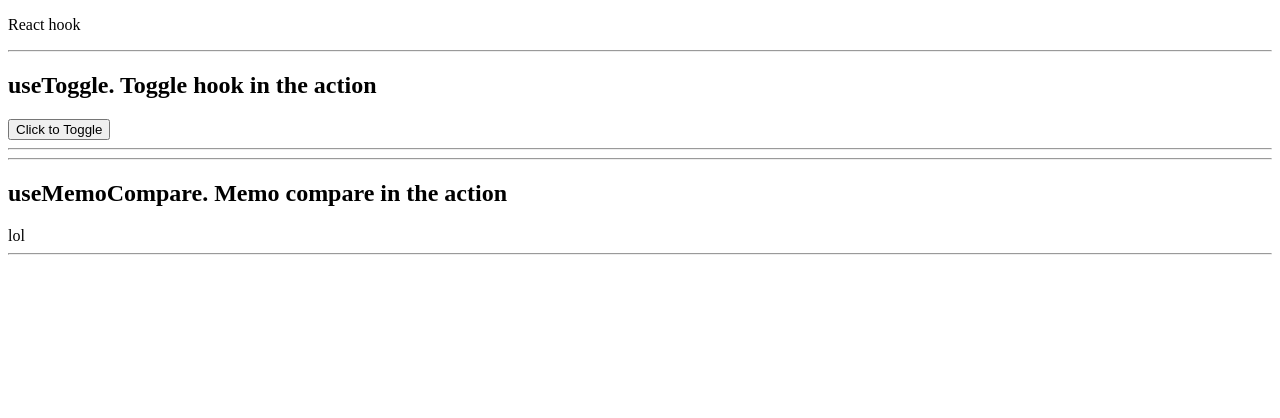
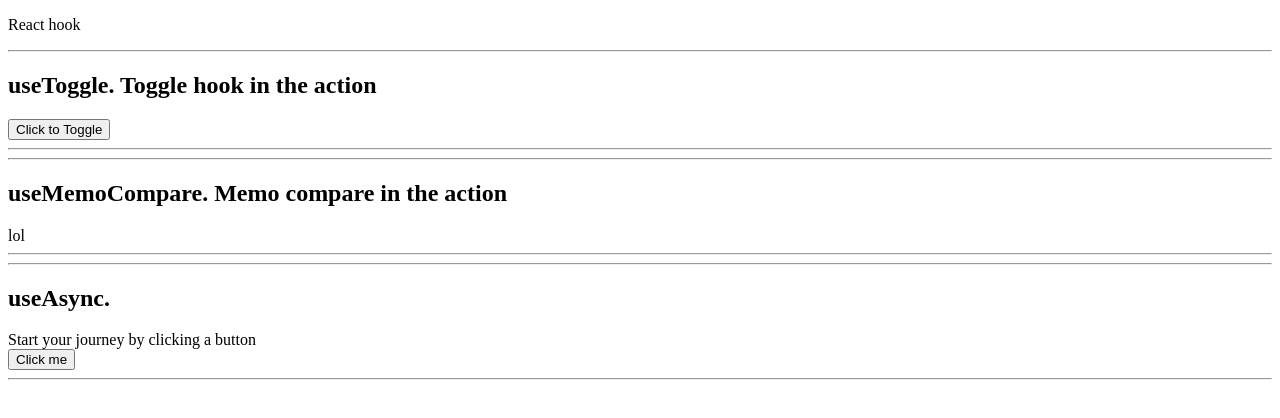
Before and after one commit to nightmarelie/react-hooks, a React (Create React App) app: page / in a window 1280 px wide. Shown: the top 418 px of the page. Built offline with nearby package versions, Linux system fonts and the light colour scheme.

Commit message:
feat: add use case

```diff
--- a/src/App.tsx
+++ b/src/App.tsx
@@ -3,6 +3,7 @@ import {
   ShowCase,
   ObjectCompare,
   useObjectCompareCase,
+  AsyncCall,
 } from "./components";
 
 function App() {
@@ -19,6 +20,9 @@ function App() {
       <ShowCase title="useMemoCompare. Memo compare in the action">
         <ObjectCompare obj={obj} />
       </ShowCase>
+      <ShowCase title="useAsync.">
+        <AsyncCall />
+      </ShowCase>
     </div>
   );
 }
```
